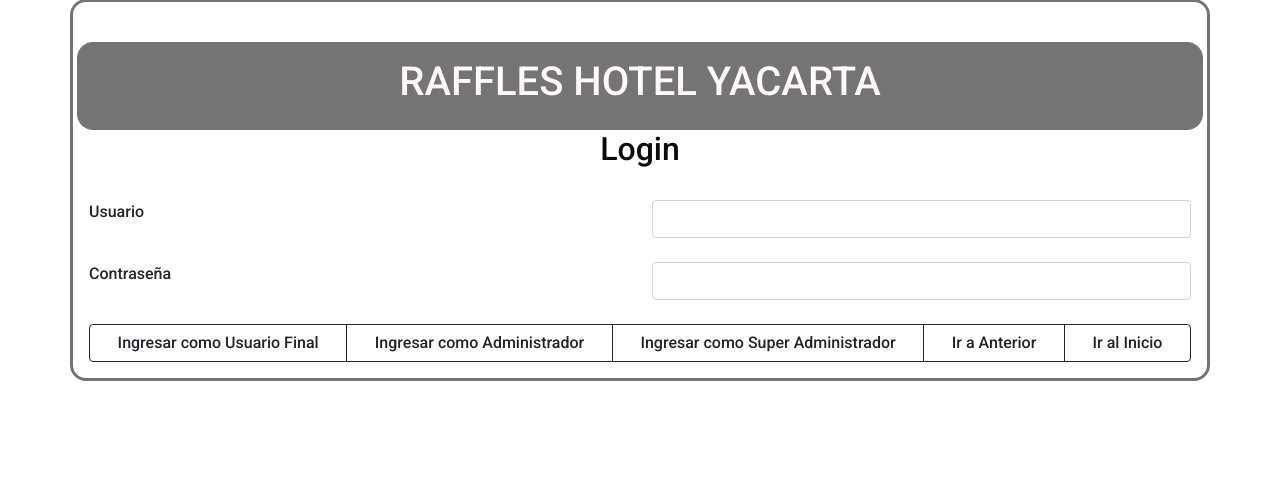
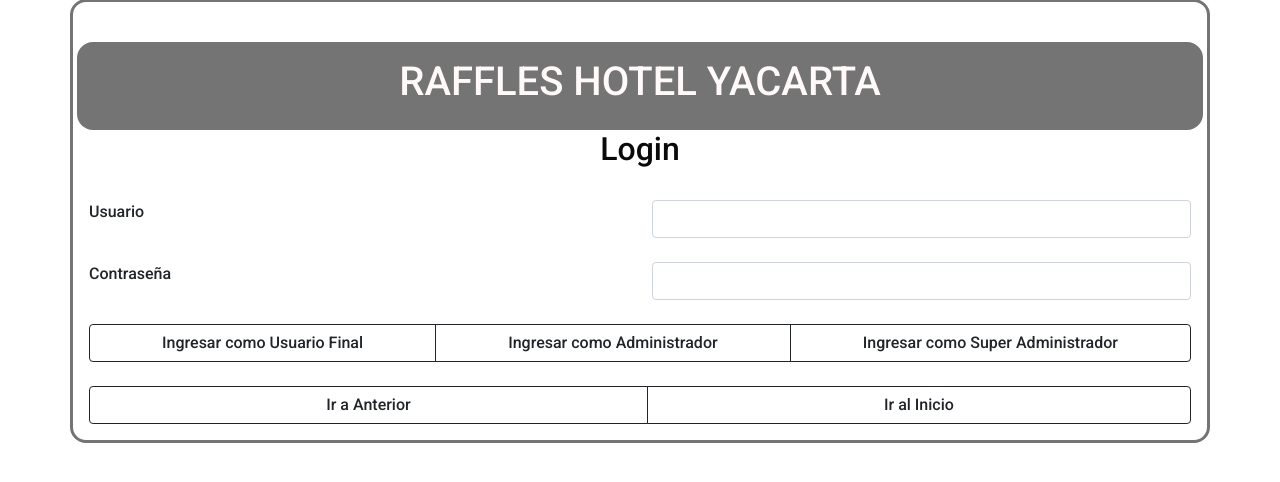
Before and after one commit to jvalu90/AppWebS_3, a Flask app: page /0-1-login/ in a window 1280 px wide. Shown: the part 49-531 px from the top of the page. Run offline with Flask 2, Linux system fonts and the light colour scheme.

Commit message:
Se continua con el desarrollo de los formularios en login

```diff
--- a/app.py
+++ b/app.py
@@ -13,11 +13,20 @@
     return render_template('0-inicio.html')
 
 #Iniciando la construcción del forms########################################
+#No es la versión definitiva, está en prueba
 @app.route('/0-1-login/', methods=['GET', 'POST'])
 def usuario_registrado():
     if request.method =="GET":
         formulario =formlogin()
         return render_template('0-1-login.html', form=formulario)
+
+    else:
+        formulario = formlogin(request.form)
+        if formulario.validate_on_submit():
+            #Condición que se debe cumplir para que cada boton redireccione a donde corresponde, hay valores de prueba
+            return render_template('0-inicio.html',mensaje="Bienvenido.", form=formlogin())
+            #Condición que se debe cumplir para que cada boton redireccione a donde corresponde, hay valores de prueba
+        return render_template('0-inicio.html', mensaje="Todos los campos son obligatorios.", form=formulario)
 
 #Fin la construcción del forms##############################################
 
--- a/forms.py
+++ b/forms.py
@@ -8,6 +8,6 @@
 class formlogin(FlaskForm):
     user = StringField('Usuario', validators=[validators.required(), validators.length(max=100)]) #Cómo se centra aquí?
     password = PasswordField('Contraseña', validators=[validators.required(), validators.length(max=100)])
-    #usuariofinal = SubmitField('Ingresar como Usuario Final') <!--{{ form.usuariofinal(class="button") }}-->
+    usuariofinal = SubmitField('Ingresar como Usuario Final') #<!--{{ form.usuariofinal(class="btn btn-outline-dark") }}-->
     #administrador = SubmitField('Ingresar como Administrador')
     #superadministrador = SubmitField('Ingresar como Super Administrador')
--- a/templates/0-1-login.html
+++ b/templates/0-1-login.html
@@ -13,7 +13,7 @@
 <body>
     <div class="container">
       <form method="POST" action="{{ url_for('usuario_registrado') }}" novalidate>
-      <!--iniciando la construcción del form-->
+        <!--iniciando la construcción del form-->
 
         <div class="row">
           <br>
@@ -63,21 +63,30 @@
 
         <div class="row">
           <div class="btn-group" role="group" aria-label="Basic example">
-
               <!--Aquí ¿Cómo hacer para que haga el submmit y enlace a otra pestaña?-->
-              <a class="btn btn-outline-dark" href="{{url_for('opciones_usuario_final_registrado')}}" role="button">Ingresar como Usuario Final</a>
+              {{ form.usuariofinal(class="btn btn-outline-dark") }}
+              <!--<a class="btn btn-outline-dark" href="{{url_for('opciones_usuario_final_registrado')}}" role="button">Ingresar como Usuario Final</a>-->
               <!--<a class="btn btn-outline-dark" href="0-1-3-opciones_usuario_final_registrado.html" role="button">Ingresar como Usuario Final</a>-->
               <a class="btn btn-outline-dark" href="{{url_for('opciones_administrador')}}" role="button">Ingresar como Administrador</a>
               <!--<a class="btn btn-outline-dark" href="0-1-2-opciones_administrador.html" role="button">Ingresar como Administrador</a>-->
               <a class="btn btn-outline-dark" href="{{url_for('opciones_super_administrador')}}" role="button">Ingresar como Super Administrador</a>
               <!--<a class="btn btn-outline-dark" href="0-1-1-opciones_super_administrador.html" role="button">Ingresar como Super Administrador</a>-->
-              <a class="btn btn-outline-dark" href="{{url_for('inicio')}}" role="button">Ir a Anterior</a>
-              <!--<a class="btn btn-outline-dark" href="0-inicio.html" role="button">Ir a Anterior</a>-->
-              <a class="btn btn-outline-dark" href="{{url_for('inicio')}}" role="button">Ir al Inicio</a>
-              <!--<a class="btn btn-outline-dark" href="0-inicio.html" role="button">Ir al Inicio</a>-->
           </div>
         </div>
       </form>
+
+      <div class="row">
+        <br>
+      </div>
+
+      <div class="row">
+        <div class="btn-group" role="group" aria-label="Basic example">
+            <a class="btn btn-outline-dark" href="{{url_for('inicio')}}" role="button">Ir a Anterior</a>
+            <!--<a class="btn btn-outline-dark" href="0-inicio.html" role="button">Ir a Anterior</a>-->
+            <a class="btn btn-outline-dark" href="{{url_for('inicio')}}" role="button">Ir al Inicio</a>
+            <!--<a class="btn btn-outline-dark" href="0-inicio.html" role="button">Ir al Inicio</a>-->
+        </div>
+      </div>
     </div>
 </body>
 </html>
```
